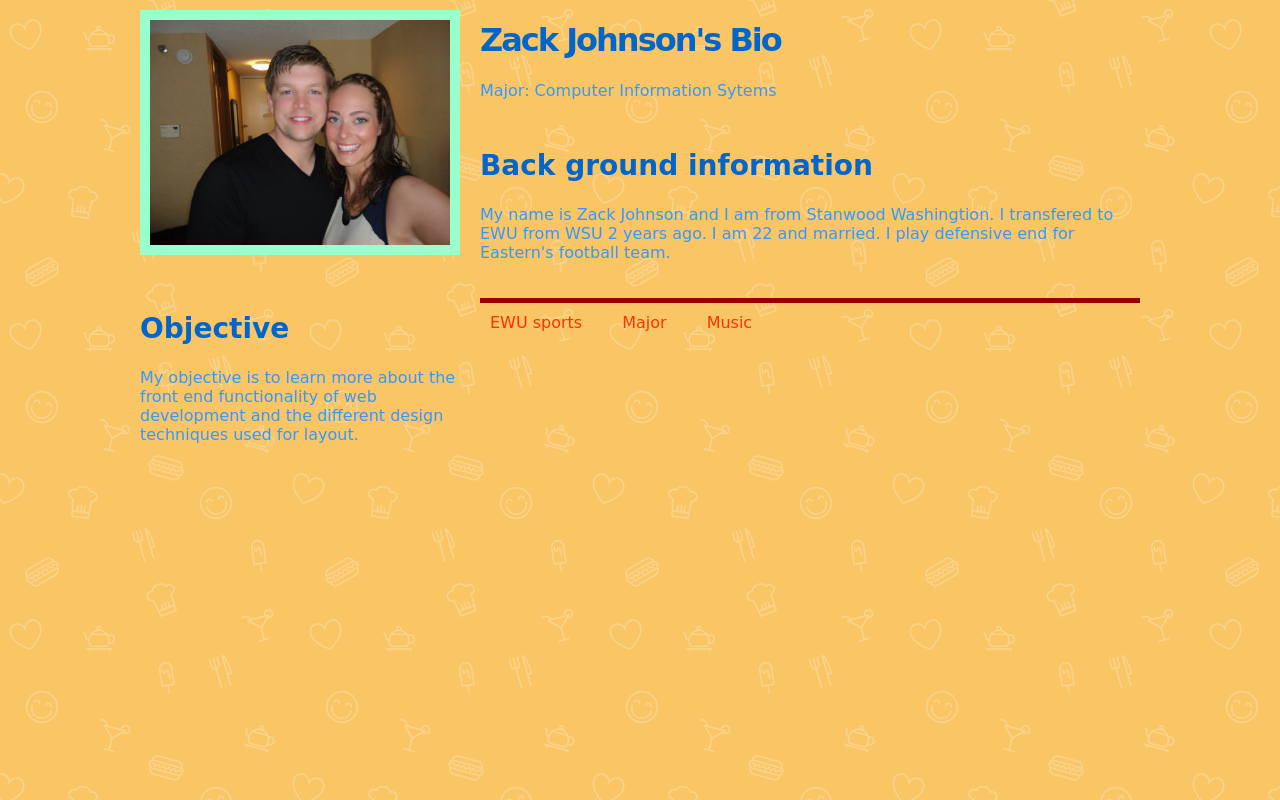
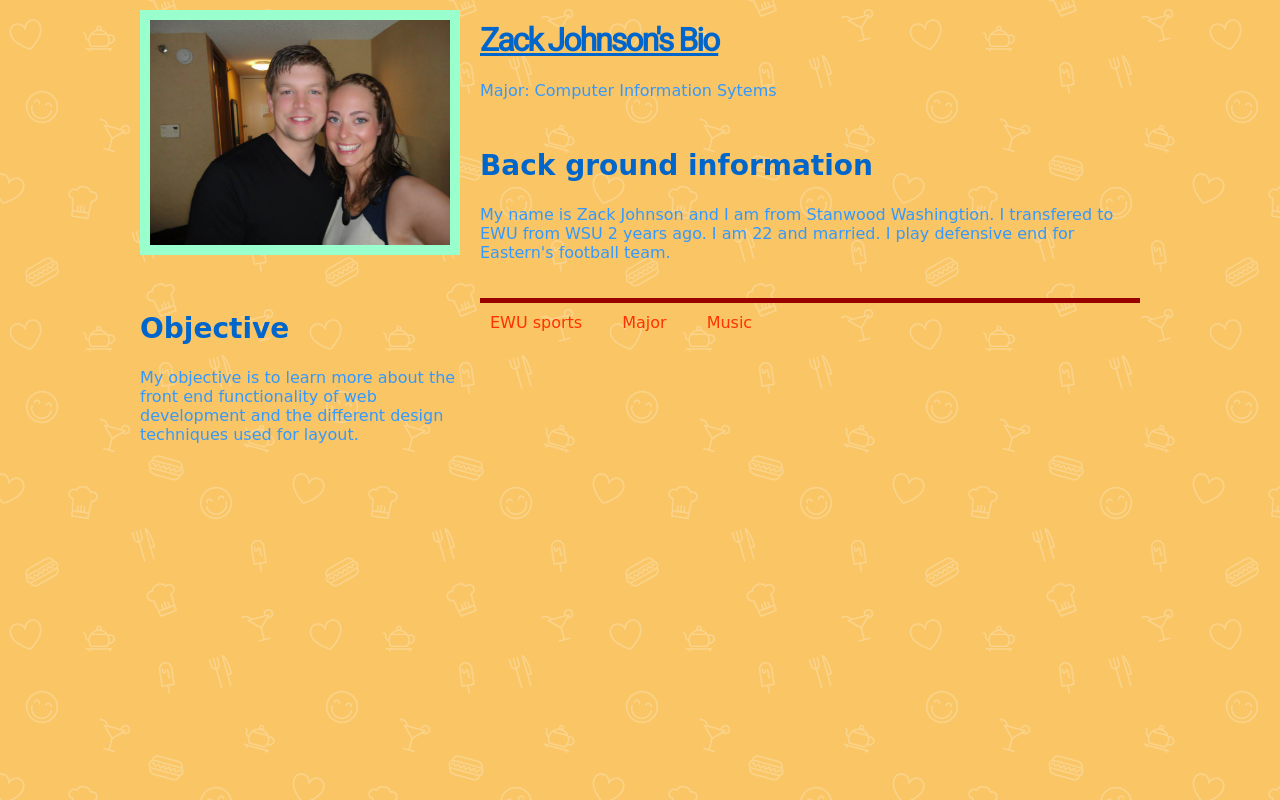
Before and after one commit to zjohnson1/p1.bio, a plain HTML site: page index.html in a window 1280 px wide. Drawn offline with Linux system fonts and the light colour scheme; a web font is replaced by a local one.

Commit message:
version 6
# second font roboto

```diff
--- a/css/styles.css
+++ b/css/styles.css
@@ -10,12 +10,16 @@ body{
 	background: url('../img/food.png') repeat;
 
 }
+
+
 /* Show Grid */
 .showgrid {
 	background: url("../img/grid-bg.png") repeat-y;
 }
 
 h1 {
+	text-decoration: underline;
+	font-family: 'Roboto';
 	font-size: 2em;
 	letter-spacing: -2px;
 	color: #0066CC;
--- a/index.html
+++ b/index.html
@@ -16,7 +16,7 @@
 
 </head>
 <body>
-
+	<link href='http://fonts.googleapis.com/css?family=Roboto' rel='stylesheet' type='text/css'>
 	<div class="container">
     <div id="image" class="grid_4">
       <img style="height:auto; width:auto; max-width:300px; max-height:300px;" src="img/me.jpg">
```
